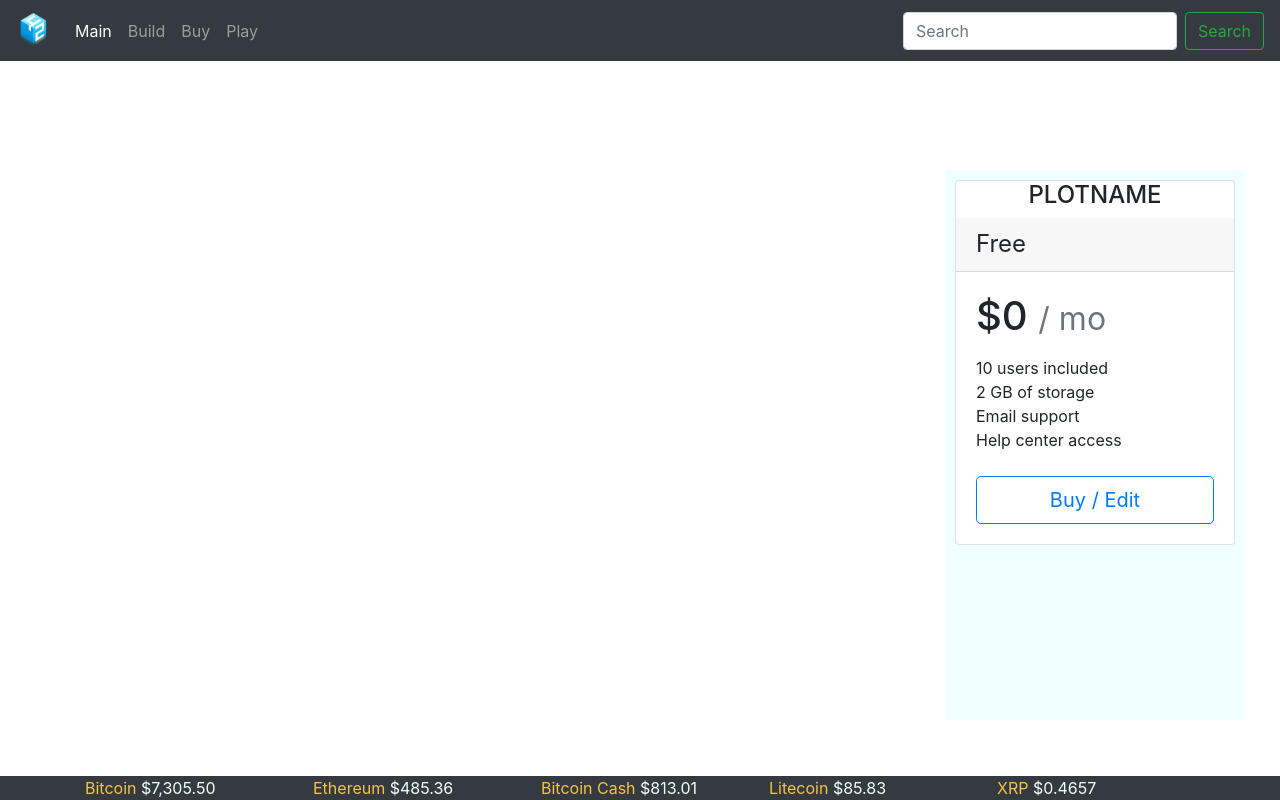
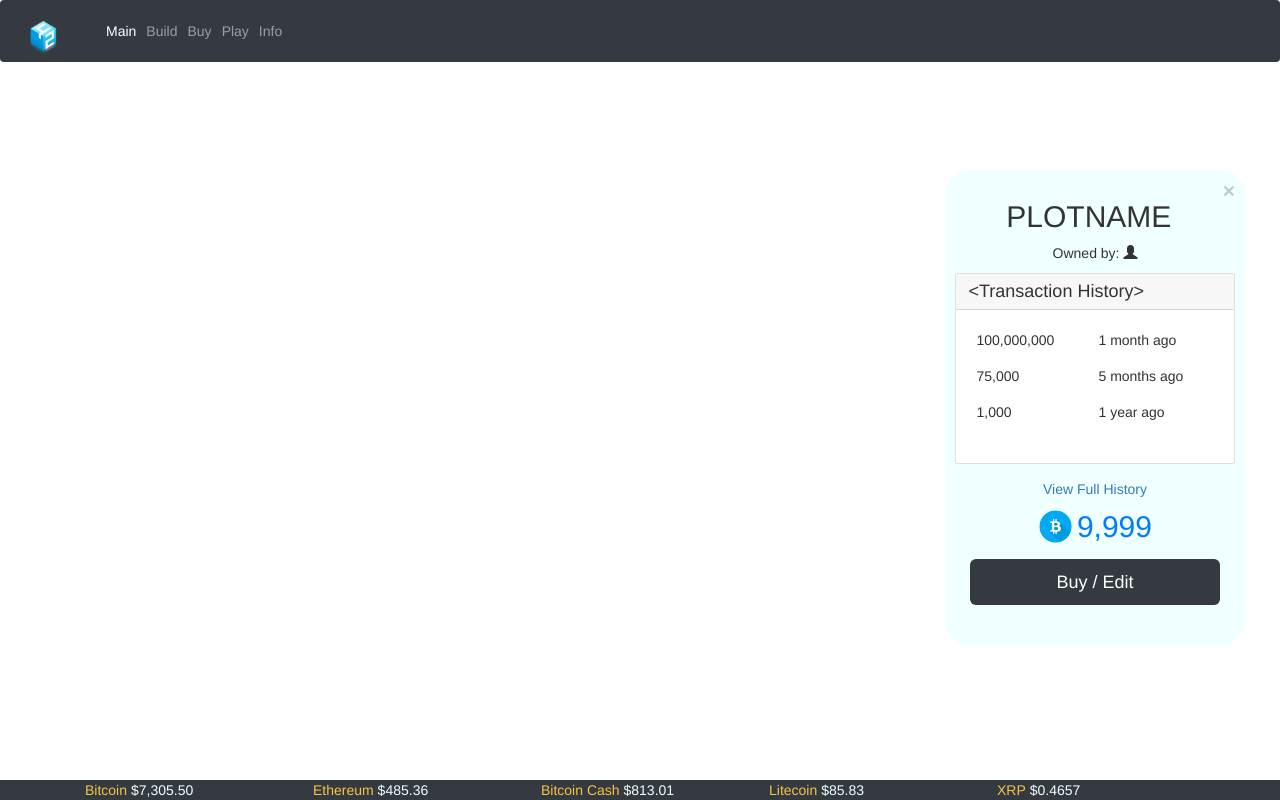
Before and after one commit to Block42World/blockopoly-webfront, a plain HTML site: page index.html in a window 1280 px wide. Drawn offline with nearby package versions, Linux system fonts and the light colour scheme.

Commit message:
land info page

```diff
--- a/css/main.css
+++ b/css/main.css
@@ -17,16 +17,25 @@ p.label-price {
 }
 
 div.right-center {
+    border-radius: 25px;
     background-color: azure;
 	position: fixed;
     width: 300px;
-    height: 550px;
+    height: 475px;
     top: 40%;
     right: 35px;
     margin-top: -150px;
     padding: 10px;
 }
 
+div.button {
+    margin: 15px;
+}
+
 .table.no-border tr td, .table.no-border tr th {
     border-width: 0;
 }
+
+h2.inline-header {
+    display: inline;
+}
--- a/index.html
+++ b/index.html
@@ -10,6 +10,7 @@
     <!-- Bootstrap CSS -->
     <link rel="stylesheet" href="https://stackpath.bootstrapcdn.com/bootstrap/4.1.2/css/bootstrap.min.css" integrity="sha384-Smlep5jCw/wG7hdkwQ/Z5nLIefveQRIY9nfy6xoR1uRYBtpZgI6339F5dgvm/e9B"
         crossorigin="anonymous">
+    <link rel="stylesheet" href="https://maxcdn.bootstrapcdn.com/bootstrap/3.3.7/css/bootstrap.min.css">
     <link rel="stylesheet" type="text/css" href="css/main.css">
 
     <script src="js/threejs/three.js"></script>
@@ -65,32 +66,60 @@
                 <li class="nav-item">
                     <a class="nav-link" href="#">Play</a>
                 </li>
+                <li class="nav-item">
+                        <a class="nav-link" href="#" onclick="showElementById('land-info')">Info</a>
+                    </li>
             </ul>
-            <form class="form-inline my-2 my-lg-0">
-                <input class="form-control mr-sm-2" type="search" placeholder="Search" aria-label="Search">
-                <button class="btn btn-outline-success my-2 my-sm-0" type="submit">Search</button>
-            </form>
         </div>
     </nav>
 
-    <div class="right-center">
+    <div class="right-center" id="land-info">
+        <button type="button" class="close" aria-label="Close" onclick="hideElementById('land-info')">
+            <span aria-hidden="true">&times;</span>
+        </button>
+        <div>
+            <h2 class="center">PLOTNAME</h4>
+
+        </div>
+        <div>
+            <p class="center">Owned by:
+                <span class="glyphicon glyphicon-user"></span>
+            </p>
+        </div>
         <div class="card mb-4 box-shadow">
-            <h4 class="center">PLOTNAME</h4>
             <div class="card-header">
-                <h4 class="my-0 font-weight-normal">Free</h4>
+                <h4 class="my-0 font-weight-normal">&lt;Transaction History&gt;</h4>
             </div>
-            <div class="card-body">
-                <h1 class="card-title pricing-card-title">$0
-                    <small class="text-muted">/ mo</small>
-                </h1>
-                <ul class="list-unstyled mt-3 mb-4">
-                    <li>10 users included</li>
-                    <li>2 GB of storage</li>
-                    <li>Email support</li>
-                    <li>Help center access</li>
-                </ul>
-                <button type="button" class="btn btn-lg btn-block btn-outline-primary">Buy / Edit</button>
+            <div>
+                <div class="card-body">
+                    <table class="table no-border">
+                        <tbody>
+                            <tr>
+                                <td>100,000,000</td>
+                                <td>1 month ago</td>
+                            </tr>
+                            <tr>
+                                <td>75,000</td>
+                                <td>5 months ago</td>
+                            </tr>
+                            <tr>
+                                <td>1,000</td>
+                                <td>1 year ago</td>
+                            </tr>
+                        </tbody>
+                    </table>
+                </div>
             </div>
+        </div>
+        <div>
+            <a href="#"><p class="center">View Full History</p></a>
+        </div>
+        <div class="text-center">
+            <img src="img/money.png" alt="$" width="35px" height="35px" style="vertical-align: middle; max-height: 35px; max-width: 35px;">
+            <h2 class="inline-header text-primary text-center align-middle">9,999</span>
+        </div>
+        <div class="button">
+            <button type="button" class="btn btn-lg btn-block btn-dark">Buy / Edit</button>
         </div>
     </div>
 
--- a/js/block42/Index.js
+++ b/js/block42/Index.js
@@ -172,3 +172,11 @@ class Index
 		var onError = function (xhr) { };
 	}
 }
+
+function showElementById(id) {
+	document.getElementById(id).style.display = 'block';
+}
+
+function hideElementById(id) {
+	document.getElementById(id).style.display = 'none';
+}
```
Also changed, not shown: img/money.png (added).
